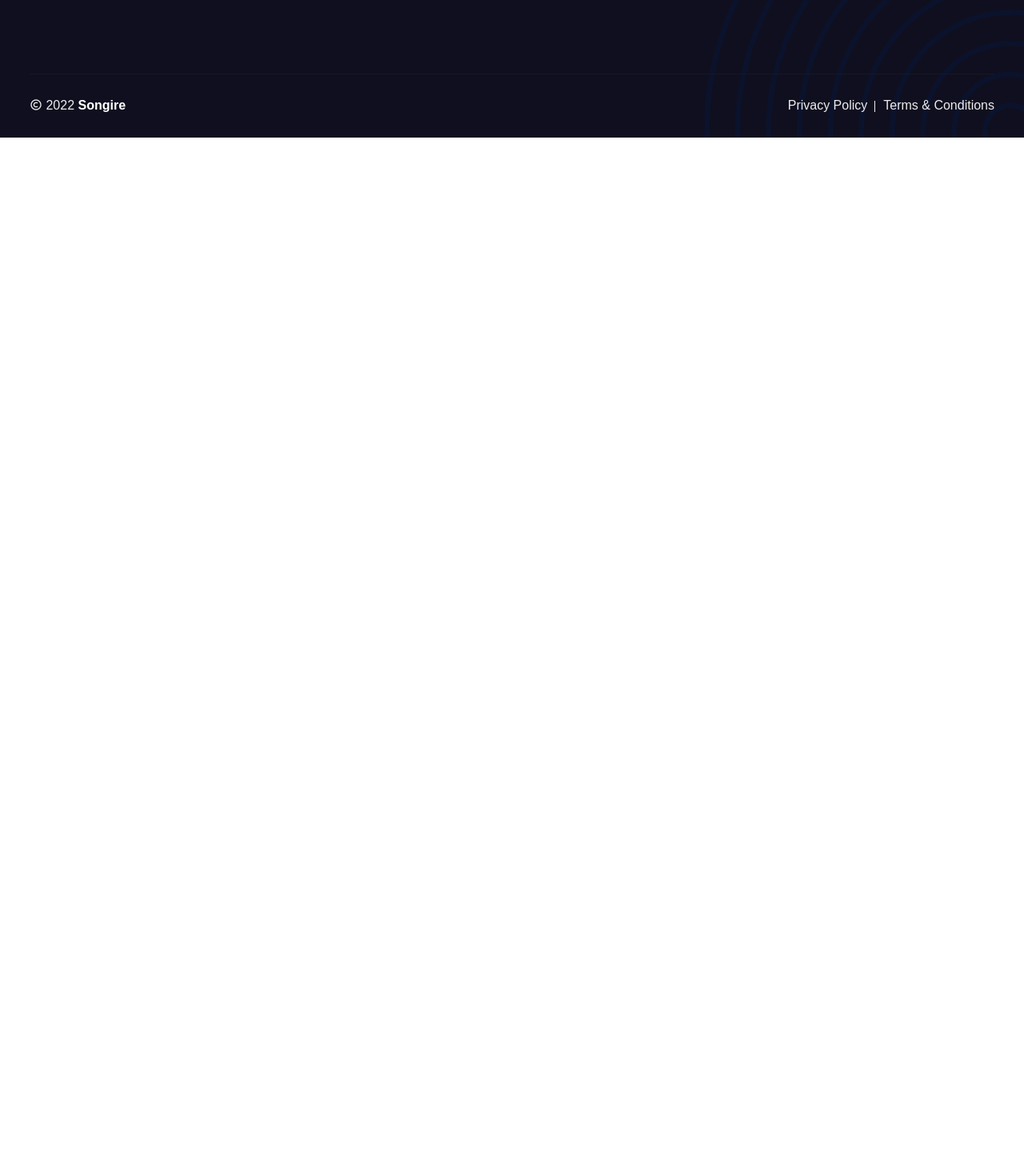
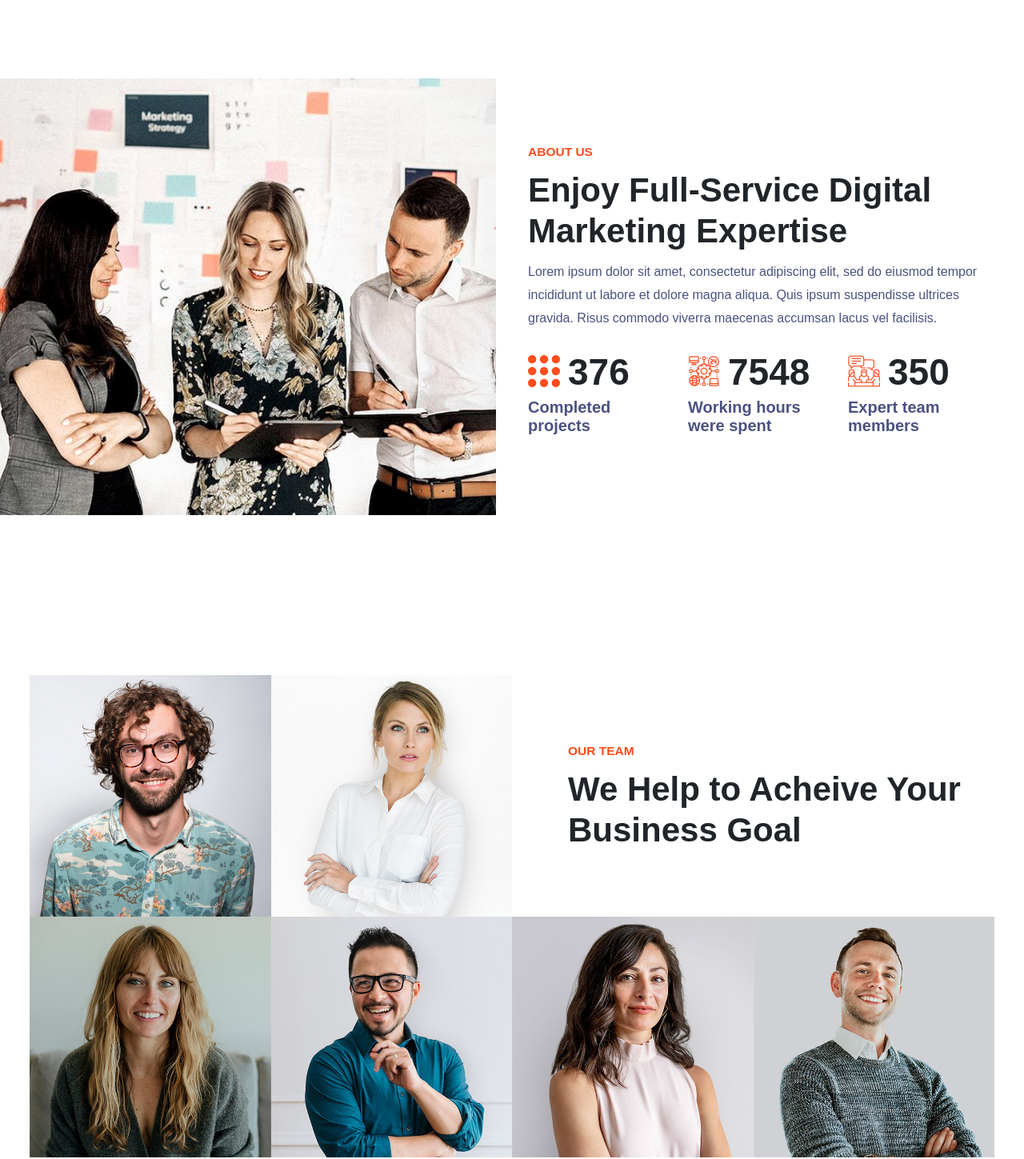
Before and after one commit to 13prashant/songire, a Next.js app: page /about-us in a window 1280 px wide. Shown: the part 391-1840 px from the top of the page at 80% size. Before the commit the page ends 800 px from the top, so only its background shows below. Built offline with nearby package versions, Linux system fonts and the light colour scheme.

Commit message:
created about-us page

```diff
--- /dev/null
+++ b/components/AboutUs/AboutContent.js
@@ -0,0 +1,56 @@
+const AboutContent = () => {
+  return (
+    <div className="about-area ptb-100">
+      <div className="container-fluid">
+        <div className="row">
+          <div className="col-lg-6 col-md-12">
+            <div className="about-image">
+              <img src="/images/about-img1.jpg" alt="image" />
+            </div>
+          </div>
+
+          <div className="col-lg-6 col-md-12">
+            <div className="about-content">
+              <div className="content">
+                <span className="sub-title">About Us</span>
+                <h2>Enjoy Full-Service Digital Marketing Expertise</h2>
+                <p>
+                  Lorem ipsum dolor sit amet, consectetur adipiscing elit, sed
+                  do eiusmod tempor incididunt ut labore et dolore magna aliqua.
+                  Quis ipsum suspendisse ultrices gravida. Risus commodo viverra
+                  maecenas accumsan lacus vel facilisis.
+                </p>
+
+                <ul className="funfacts-list">
+                  <li>
+                    <div className="list">
+                      <i className="flaticon-menu-1"></i>
+                      <h3>376</h3>
+                      <p>Completed projects</p>
+                    </div>
+                  </li>
+                  <li>
+                    <div className="list">
+                      <i className="flaticon-web-settings"></i>
+                      <h3>7548</h3>
+                      <p>Working hours were spent</p>
+                    </div>
+                  </li>
+                  <li>
+                    <div className="list">
+                      <i className="flaticon-conversation"></i>
+                      <h3>350</h3>
+                      <p>Expert team members</p>
+                    </div>
+                  </li>
+                </ul>
+              </div>
+            </div>
+          </div>
+        </div>
+      </div>
+    </div>
+  );
+};
+
+export default AboutContent;
--- /dev/null
+++ b/components/AboutUs/OurTeam.js
@@ -0,0 +1,80 @@
+const team1 = [
+  {
+    name: 'Rahul Songire',
+    designation: 'CEO',
+    image: '/images/team/team-img1.jpg',
+  },
+  {
+    name: 'Taylor Sopia',
+    designation: 'Content Writer',
+    image: '/images/team/team-img2.jpg',
+  },
+];
+
+const team2 = [
+  {
+    name: 'Harry Steve',
+    designation: 'Graphic Designer',
+    image: '/images/team/team-img3.jpg',
+  },
+  {
+    name: 'Alina Smith',
+    designation: 'Web Developer',
+    image: '/images/team/team-img4.jpg',
+  },
+  {
+    name: 'Alina Smith',
+    designation: 'Web Developer',
+    image: '/images/team/team-img5.jpg',
+  },
+  {
+    name: 'Alina Smith',
+    designation: 'Web Developer',
+    image: '/images/team/team-img6.jpg',
+  },
+];
+
+const OurTeam = () => {
+  return (
+    <div className="team-area ptb-100">
+      <div className="container">
+        <div className="row align-items-center">
+          {team1.map(({ name, designation, image }, index) => (
+            <div key={index} className="col-lg-3 col-md-6 col-sm-6">
+              <div className="single-team-box">
+                <img src={image} alt="team-image" />
+
+                <div className="content">
+                  <h3>{name}</h3>
+                  <span>{designation}</span>
+                </div>
+              </div>
+            </div>
+          ))}
+
+          <div className="col-lg-6 col-md-12 col-sm-12">
+            <div className="section-title">
+              <span className="sub-title">Our Team</span>
+              <h2>We Help to Acheive Your Business Goal</h2>
+            </div>
+          </div>
+
+          {team2.map(({ name, designation, image }, index) => (
+            <div key={index} className="col-lg-3 col-md-6 col-sm-6">
+              <div className="single-team-box">
+                <img src={image} alt="team-image" />
+
+                <div className="content">
+                  <h3>{name}</h3>
+                  <span>{designation}</span>
+                </div>
+              </div>
+            </div>
+          ))}
+        </div>
+      </div>
+    </div>
+  );
+};
+
+export default OurTeam;
--- a/pages/about-us.js
+++ b/pages/about-us.js
@@ -1,5 +1,17 @@
+import PageBanner from '../components/Common/PageBanner';
+import AboutContent from '../components/AboutUs/AboutContent';
+import OurTeam from '../components/AboutUs/OurTeam';
+
 const AboutUs = () => {
-  return <div>AboutUs</div>;
+  return (
+    <>
+      <PageBanner pageTitle="About Us" />
+
+      <AboutContent />
+
+      <OurTeam />
+    </>
+  );
 };
 
 export default AboutUs;
```
